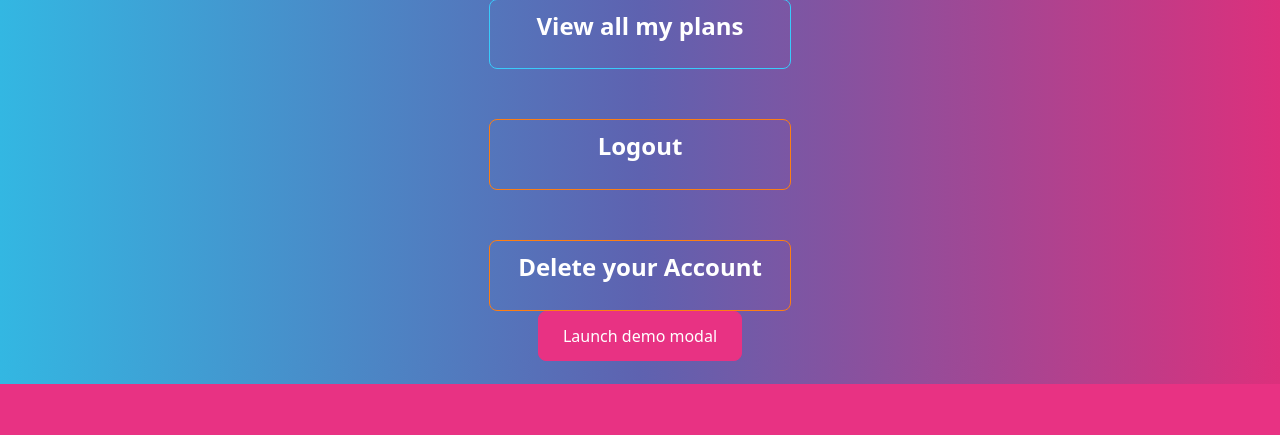
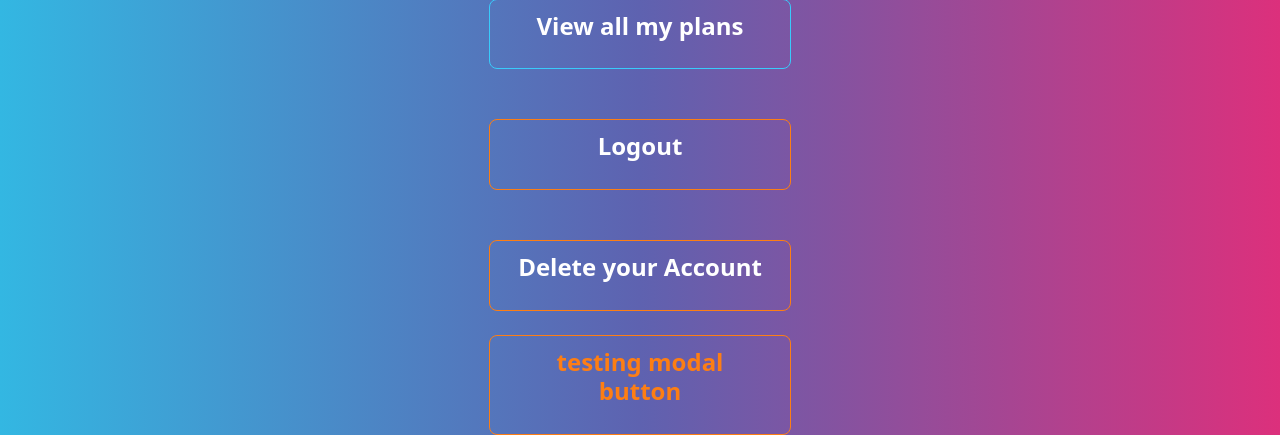
Before and after one commit to HugrisseDev/Django-task-manager, a Django app: page /dashboard/ in a window 1280 px wide. Shown: the part 416-851 px from the top of that part. Before the commit the page ends 800 px from the top of that part, so only its background shows below. Run offline with Django 4.2, Linux system fonts and the light colour scheme; the first user in the database is signed in; the page is wider than the window, and the part outside it is not shown; some libraries are stand-ins or nearby versions.

Commit message:
Update dashboard.html

```diff
--- a/templates/profile/dashboard.html
+++ b/templates/profile/dashboard.html
@@ -41,10 +41,11 @@
             </button>
 
             <br>
+            <br>
 
             <!-- Button trigger modal -->
-            <button type="button" class="btn btn-primary" data-toggle="modal" data-target="#exampleModal">
-                Launch demo modal
+            <button type="button" class="btn col-10 col-md-8 col-lg-12 btn-outline-danger btn" data-toggle="modal" data-target="#exampleModal">
+                <h4> testing modal button</h4>
             </button>
 
 
```
